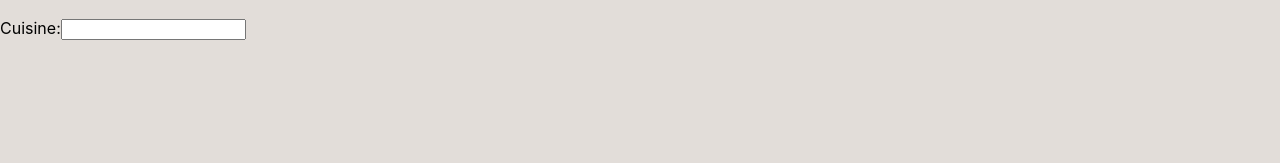
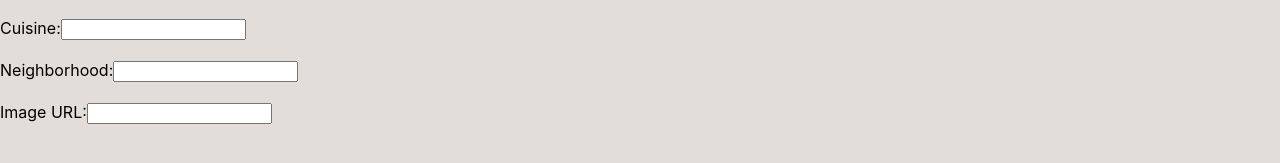
Before and after one commit to atlgouda/project3, a React (Create React App) app in the folder client/: page /users/1/restaurants/1 in a window 1280 px wide. Shown: the part 313-476 px from the top of the page. Built offline with nearby package versions, Linux system fonts and the light colour scheme; no server answers.

Commit message:
update restaurant now pushing to db

```diff
--- a/client/src/components/ShowRestaurant.js
+++ b/client/src/components/ShowRestaurant.js
@@ -158,9 +158,18 @@ export default class ShowRestaurant extends Component {
                   <StyledInput>Name:<input name="name" type="text" value={this.state.updatedRestaurant.name} onChange={this.handleChange}/></StyledInput> <br></br>
 
               </form>
-              {/* <form onSubmit={this.handleSubmit}> */}
+              <form onSubmit={this.handleSubmit}>
               <StyledInput>Cuisine:<input name="cuisine" type="text" value={this.state.updatedRestaurant.cuisine} onChange={this.handleChange}/></StyledInput> <br></br>
-              {/* </form> */}
+              </form>
+              <form onSubmit={this.handleSubmit}>
+              <StyledInput>Neighborhood:<input name="neighborhood" type="text" value={this.state.updatedRestaurant.neighborhood} onChange={this.handleChange}/></StyledInput> <br></br>
+              </form>
+              <form onSubmit={this.handleSubmit}>
+              <StyledInput>Image URL:<input name="imageUrl" type="text" value={this.state.updatedRestaurant.imageUrl} onChange={this.handleChange}/></StyledInput> <br></br>
+              </form>
+
+
+
               </StyledInputForm>
 
                     </StyledListBody>
```
